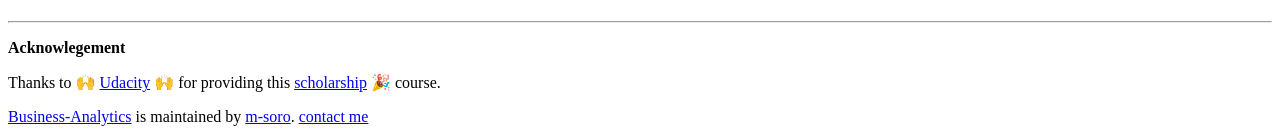
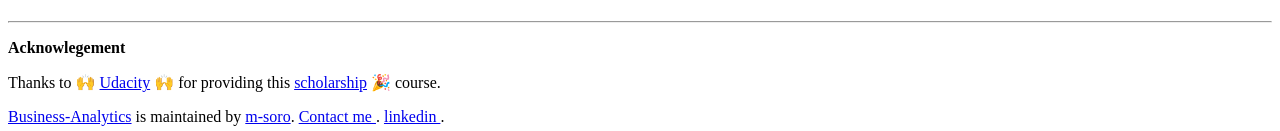
Before and after one commit to m-soro/Business-Analytics, a Jekyll site: the page built from README.md, in a window 1280 px wide. Shown: the part 2116-2247 px from the top of the page. Built offline with Jekyll 4.4.1, drawn with Linux system fonts in a browser that asks for light colours; emoji names are drawn with the system emoji font; our own code applies the rules of GitHub Pages for plain Markdown files.

Commit message:
added contacts

```diff
--- a/_layouts/default.html
+++ b/_layouts/default.html
@@ -42,10 +42,11 @@
 
       <footer class="site-footer">
         {% if site.github.is_project_page %}
-          <span class="site-footer-owner"><a href="{{ site.github.repository_url }}">{{ site.github.repository_name }}</a> is maintained by <a href="{{ site.github.owner_url }}">{{ site.github.owner_name }}</a>.</span>
+          <span class="site-footer-owner"><a href="{{ site.github.repository_url }}">{{ site.github.repository_name }}</a> is maintained by <a href="{{ site.github.owner_url }}">{{ site.github.owner_name }}</a>.
+            <a href="mailto: napoleon_soro@rocketmail.com"> Contact me </a>.
+            <a href="https://www.linkedin.com/in/marksoro"> linkedin </a>.</span>
         {% endif %}
         <!-- <span class="site-footer-credits">This page was generated by <a href="https://pages.github.com">GitHub Pages</a>.</span> -->
-        <span class="site-footer-credits"><a href="mailto: napoleon_soro@rocketmail.com"> contact me </a></span>
       </footer>
     </main>
   </body>
```
Also changed, not shown: 2 other files.
